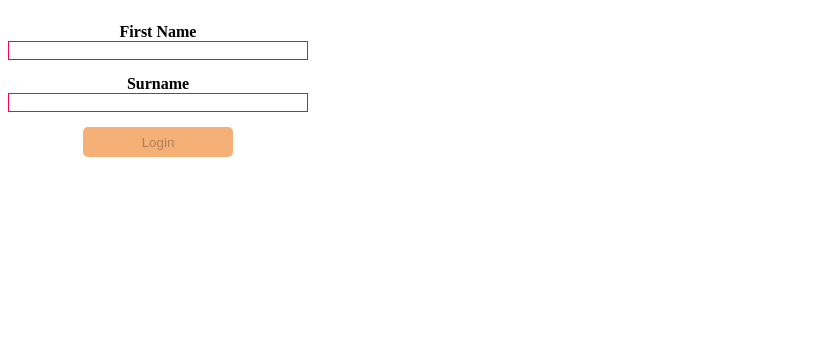
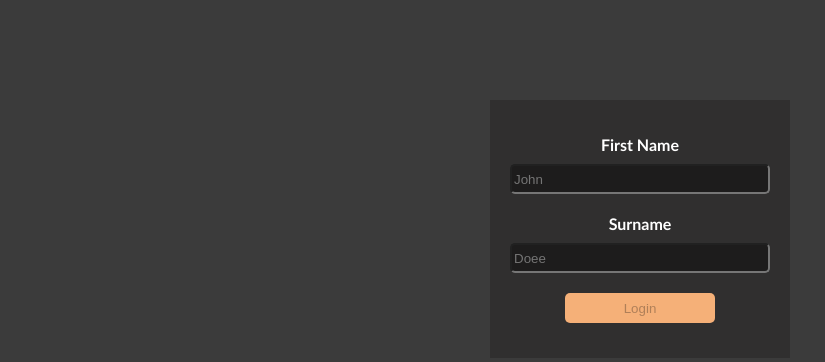
Before and after one commit to lustrochka/rss-puzzle, a website built with webpack: page rss-puzzle/src/index.html in a window 1280 px wide. Shown: the whole page, without its empty margins (0-825 px from the left). Built offline with nearby package versions, Linux system fonts and the light colour scheme.

Commit message:
refactor: change login style

```diff
--- a/rss-puzzle/src/components/app.ts
+++ b/rss-puzzle/src/components/app.ts
@@ -6,7 +6,7 @@ import Game from './game-page/game';
 import Results from './results/results';
 
 class App extends Component {
-  main = new Component('main', 'main');
+  main;
 
   constructor() {
     super('div', 'app');
@@ -26,6 +26,7 @@ class App extends Component {
 
   render() {
     this.clear();
+    this.main.clear();
     const form = new LoginForm(() => {
       const data = new FormData(form.getNode());
       localStorage.setItem('name', String(data.get('name')));
--- a/rss-puzzle/src/components/login-page/login-form.ts
+++ b/rss-puzzle/src/components/login-page/login-form.ts
@@ -40,10 +40,13 @@ class LoginForm extends Component<HTMLFormElement> {
         name: 'name',
         required: 'true',
         pattern: '[A-Z]{1}[a-zA-Z\\-]{2,}',
+        placeholder: 'John',
       },
       () => {
         this.nameMsg.changeText(checkValidity(this.nameInput.getValue(), 3));
-        if (this.checkFormValidity()) this.submitButton.deleteAttribute('disabled');
+        if (this.checkFormValidity()) {
+          this.submitButton.deleteAttribute('disabled');
+        } else this.submitButton.addAttributes({ disabled: 'true' });
       }
     );
     this.surnameInput = new Input(
@@ -54,10 +57,13 @@ class LoginForm extends Component<HTMLFormElement> {
         name: 'surname',
         required: 'true',
         pattern: '[A-Z]{1}[a-zA-Z\\-]{3,}',
+        placeholder: 'Doee',
       },
       () => {
         this.surnameMsg.changeText(checkValidity(this.surnameInput.getValue(), 4));
-        if (this.checkFormValidity()) this.submitButton.deleteAttribute('disabled');
+        if (this.checkFormValidity()) {
+          this.submitButton.deleteAttribute('disabled');
+        } else this.submitButton.addAttributes({ disabled: 'true' });
       }
     );
     super.appendChildren(
--- a/rss-puzzle/src/styles.scss
+++ b/rss-puzzle/src/styles.scss
@@ -38,6 +38,18 @@
   }
 }
 
+body {
+  margin: 0;
+}
+
+.main {
+  color: white;
+  background-color: #3b3b3b;
+  height: 100vh;
+  padding-top: 100px;
+  font-family: 'Trebuchet MS', 'Lucida Sans Unicode', 'Lucida Grande', 'Lucida Sans', Arial, sans-serif;
+}
+
 .header {
   text-align: right;
 }
@@ -47,31 +59,54 @@
 }
 
 .login-form {
+  background-color: #302f2f;
   display: flex;
   flex-direction: column;
   width: 300px;
   text-align: center;
+  padding: 20px 20px 35px;
+  margin: 0 auto;
+}
+
+.button:disabled {
+  background-color: #f5b078;
 }
 
 .button {
   margin: 15px auto 0;
   width: 150px;
   height: 30px;
-  background-color: #f5b078;
+  background-color: #f59378;
   border: none;
   border-radius: 5px;
+}
+
+.button:hover {
+  cursor: pointer;
+  box-shadow:
+    0 0 0 3px #302f2f,
+    0 0 0 4px #f59378;
 }
 .login-form__label {
   margin-top: 15px;
   font-weight: 700;
 }
 
-.login-form__input:invalid {
-  border: 1px solid #fc0054;
+.login-form__input {
+  background-color: #1d1c1c;
+  border-radius: 5px;
+  height: 30px;
+  margin-top: 10px;
+  color: #909090;
+}
+
+.login-form__input:not(:placeholder-shown):invalid {
+  border: 1px solid #f8185a;
 }
 
 .login-form__message {
-  color: #fc0054;
+  color: #f8185a;
+  margin-top: 5px;
 }
 
 .start-page {
```
